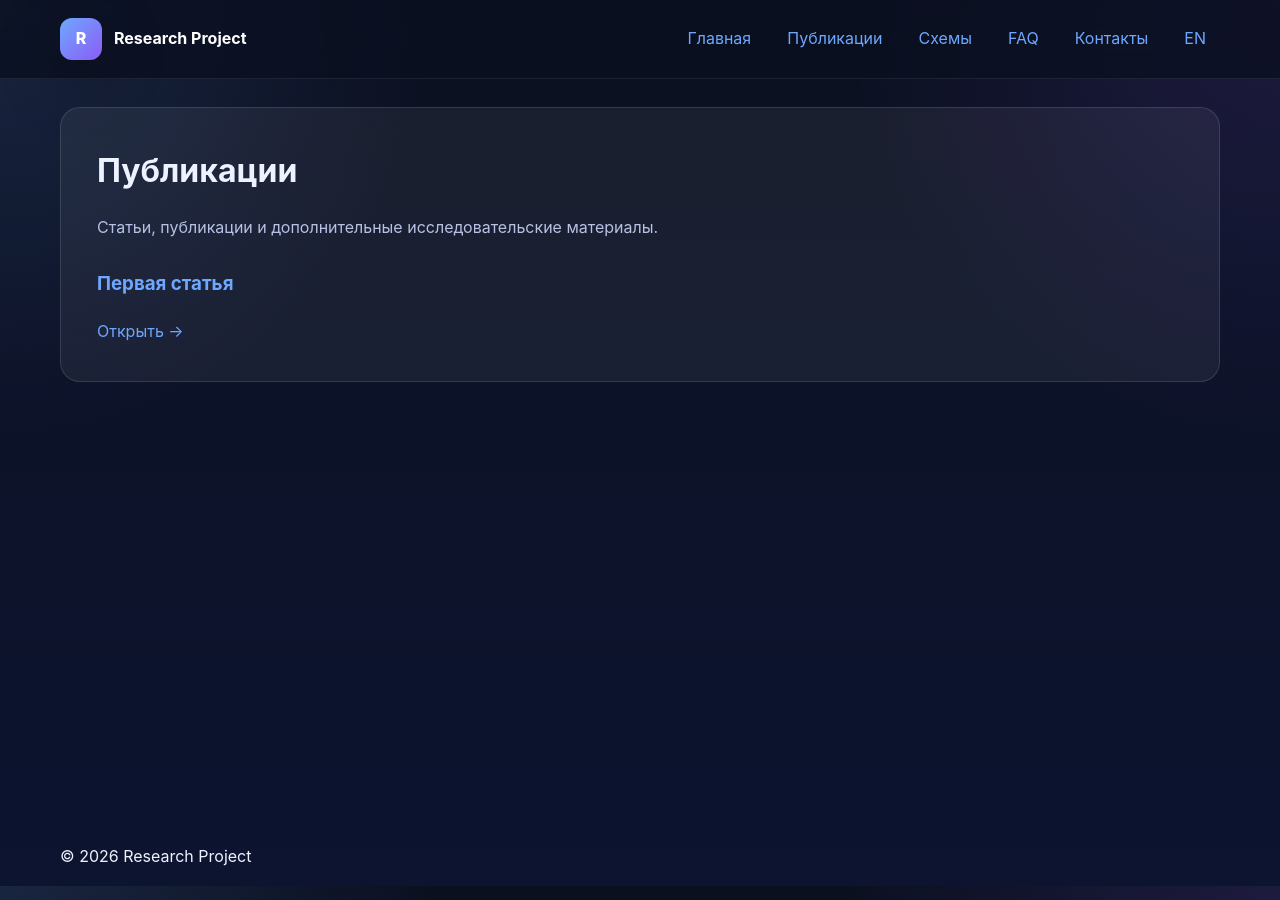
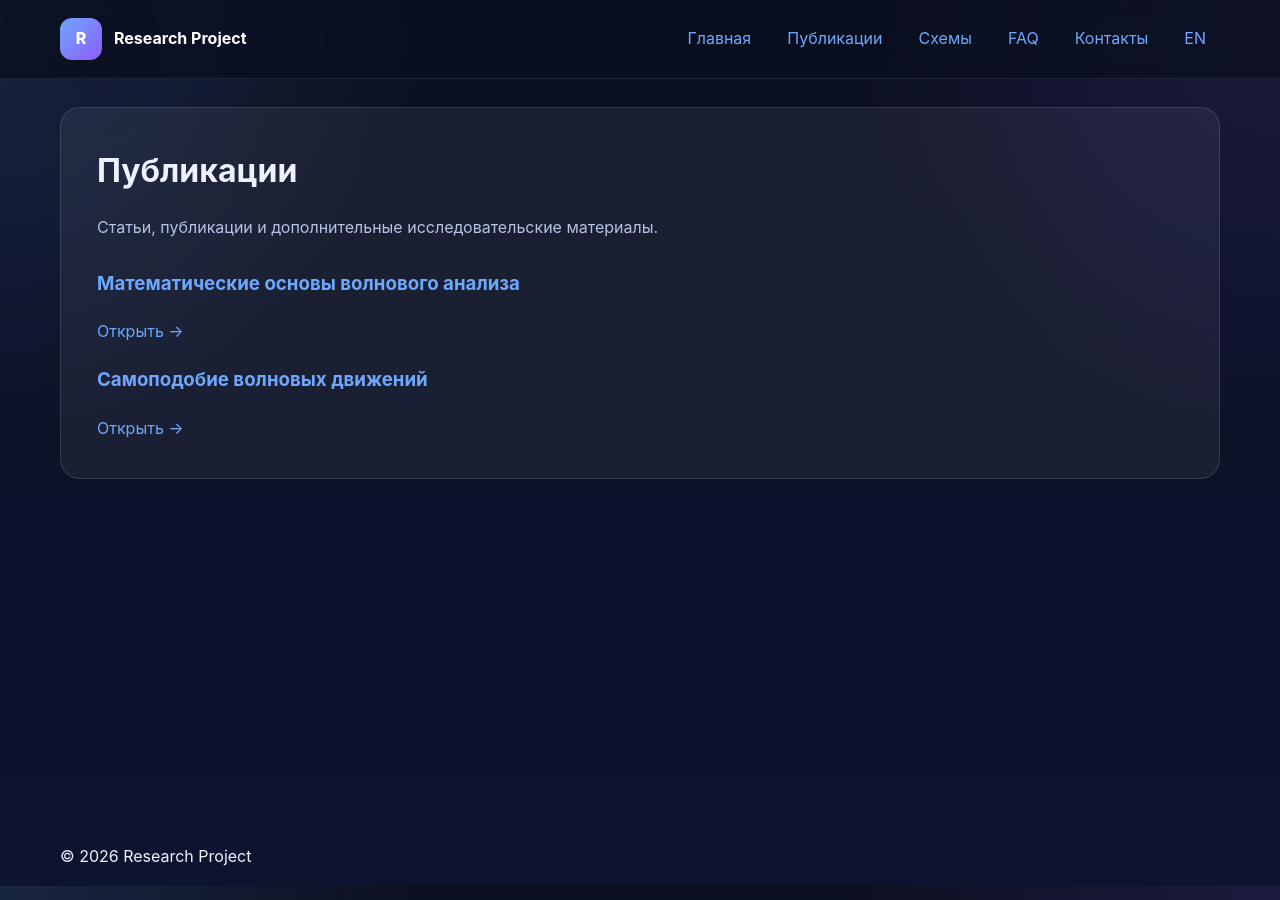
Before and after one commit to naoumov-ilia/naoumov-ilia.github.io, a Jekyll site: the page built from ru/publications.md, in a window 1280 px wide. Built offline with Jekyll 4.4.1, drawn with Linux system fonts in a browser that asks for light colours.

Commit message:
Update publications.md

```diff
--- a/ru/publications.md
+++ b/ru/publications.md
@@ -9,8 +9,14 @@ permalink: /ru/publications/
 
 <div class="list-grid">
   <div class="list-card">
-    <h3><a href="{{ '/ru/articles/article-1/' | relative_url }}">Первая статья</a></h3>
+    <h3><a href="{{ '/ru/articles/article-1/' | relative_url }}">Математические основы волнового анализа</a></h3>
     <p></p>
     <a href="{{ '/ru/articles/article-1/' | relative_url }}">Открыть →</a>
   </div>
+
+  <div class="list-card">
+    <h3><a href="{{ '/ru/articles/article-2/' | relative_url }}">Самоподобие волновых движений</a></h3>
+    <p></p>
+    <a href="{{ '/ru/articles/article-2/' | relative_url }}">Открыть →</a>
+  </div>
 </div>
```
